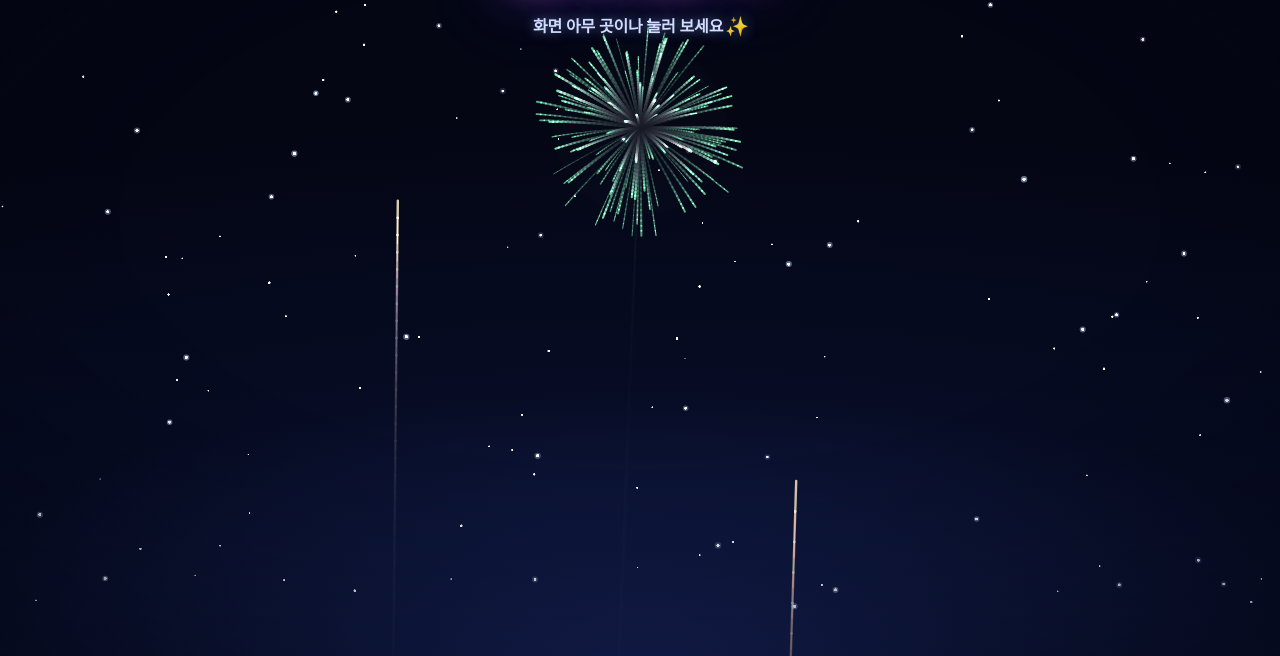
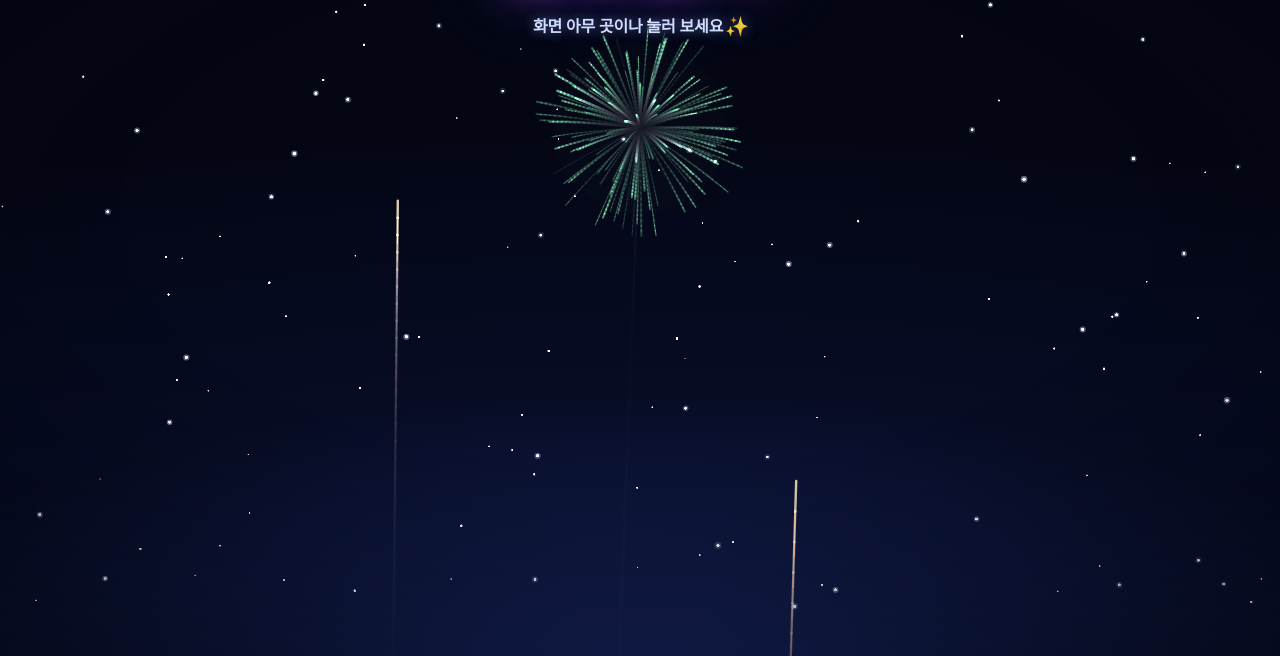
Before and after one commit to mubichmu-crypto/firework, a plain HTML site: page index.html in a window 1280 px wide. Shown: the part 144-800 px from the top of the page. Drawn offline with Linux system fonts and the light colour scheme; animation ran at ten frames a second.

Commit message:
Fade sparks out faster so bursts end cleanly

```diff
--- a/index.html
+++ b/index.html
@@ -153,8 +153,8 @@
         x: x, y: y,
         vx: Math.cos(ang)*spd,
         vy: Math.sin(ang)*spd,
-        life: rnd(52, 92),
-        max: 92,
+        life: rnd(40, 68),
+        max: 68,
         color: (style === 'double' && i % 2 === 0) ? c2 : color,
         w: rnd(1.2, 2.8),
         px: x, py: y
@@ -217,7 +217,7 @@
         continue;
       }
       var a = s.life / s.max;
-      ctx.globalAlpha = Math.max(0, Math.min(1, a*1.15));
+      ctx.globalAlpha = Math.max(0, Math.min(1, a*a*1.25));
       ctx.strokeStyle = s.color;
       ctx.lineWidth = s.w * (0.35 + a*0.8);
       ctx.beginPath(); ctx.moveTo(s.px, s.py); ctx.lineTo(s.x, s.y); ctx.stroke();
```
